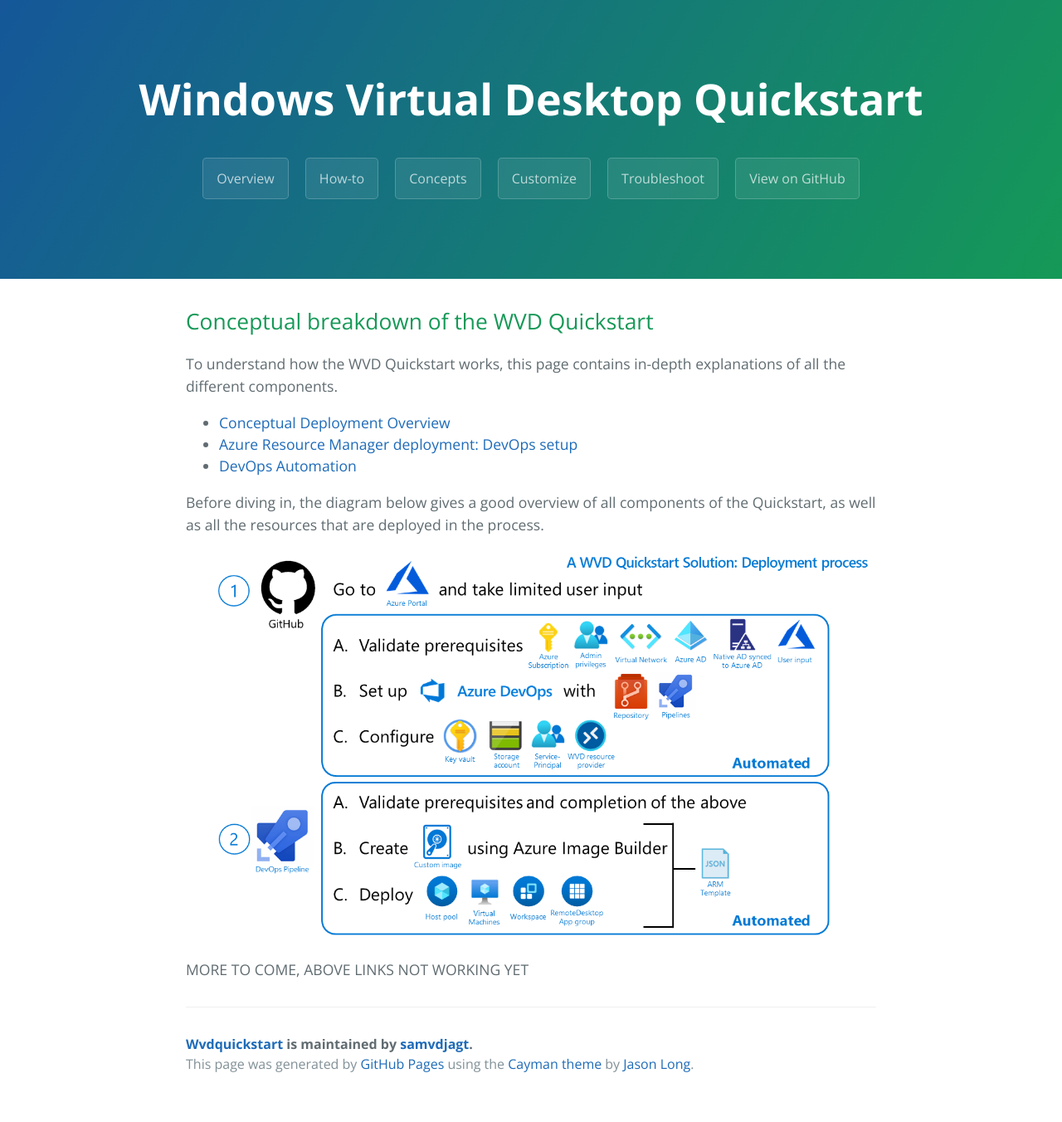
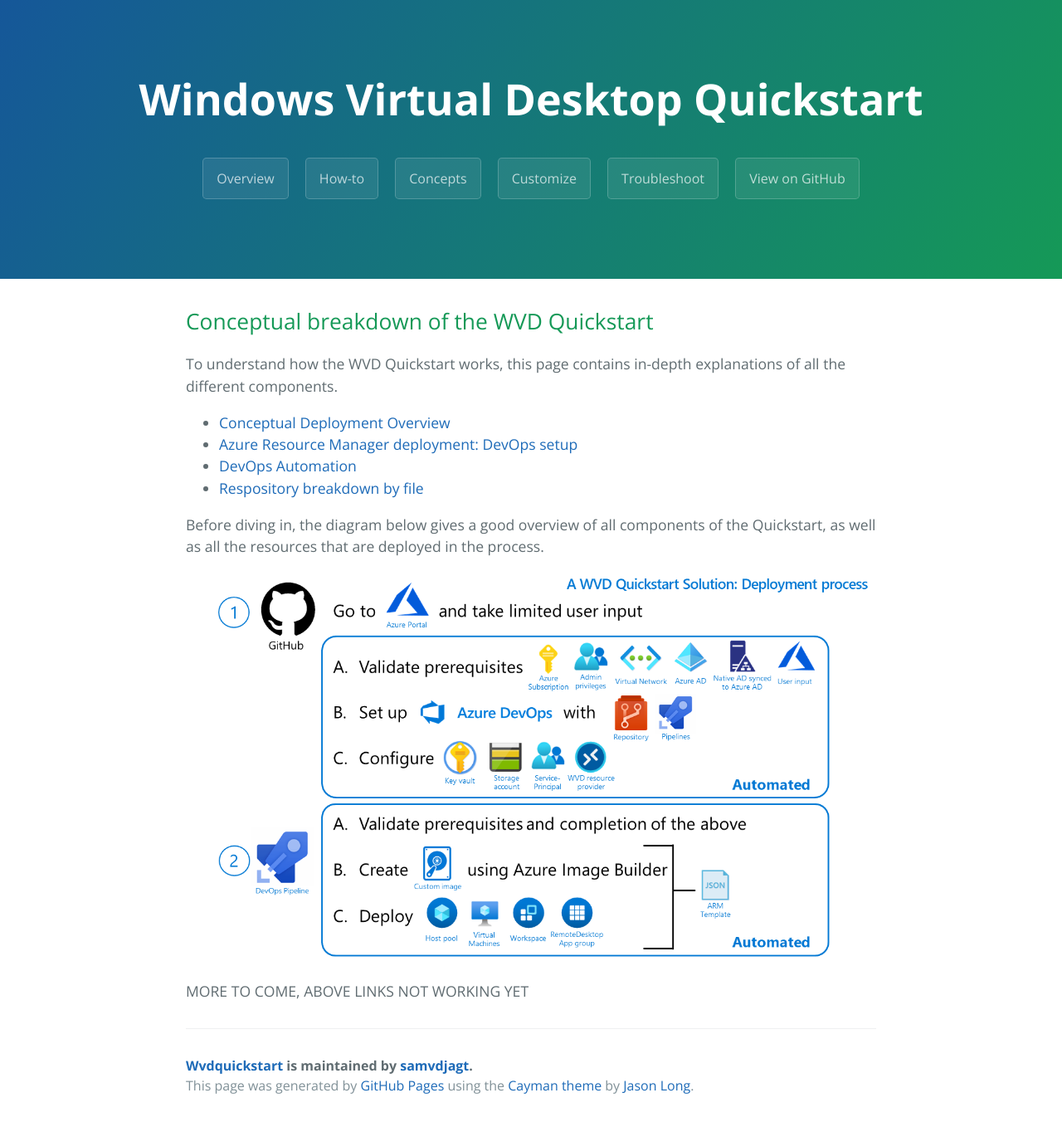
Before and after one commit to samvdjagt/wvdquickstart, a Jekyll site: the page built from concepts.md, in a window 1280 px wide. Shown: the whole page at 83% size. Built offline with Jekyll 4.4.1, drawn with Linux system fonts in a browser that asks for light colours; before the commit the page ends 1326 px from its top, so only the background shows below that.

Commit message:
Update concepts.md

```diff
--- a/concepts.md
+++ b/concepts.md
@@ -10,6 +10,7 @@
 * <a href="deployconcept">Conceptual Deployment Overview</a>
 * <a href="armdeployment">Azure Resource Manager deployment: DevOps setup</a>
 * <a href="devops">DevOps Automation</a>
+* <a href="repo">Respository breakdown by file</a>
 
 Before diving in, the diagram below gives a good overview of all components of the Quickstart, as well as all the resources that are deployed in the process.
 
```
